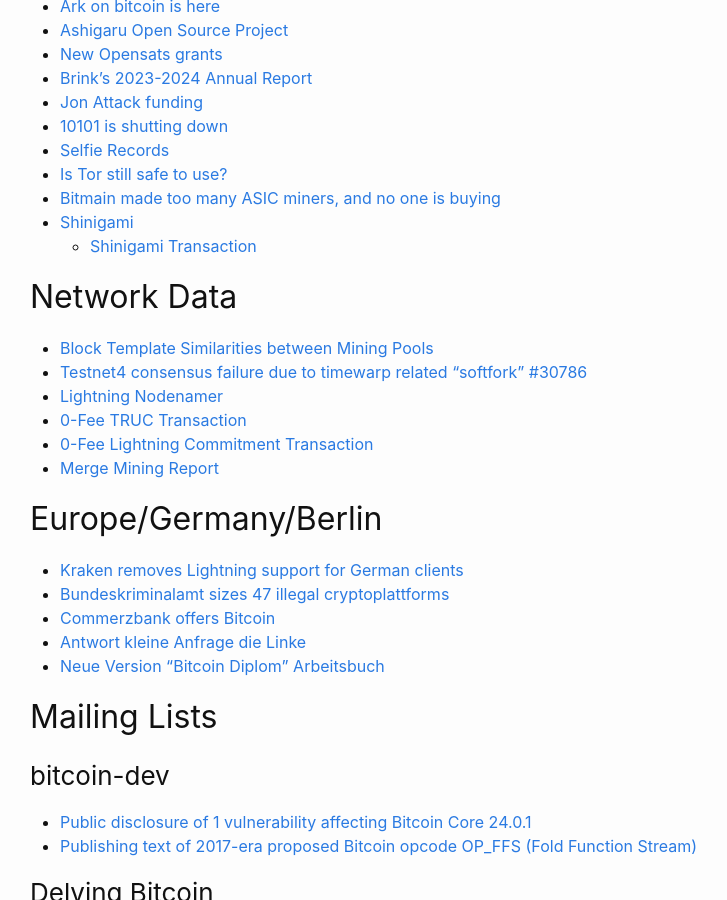
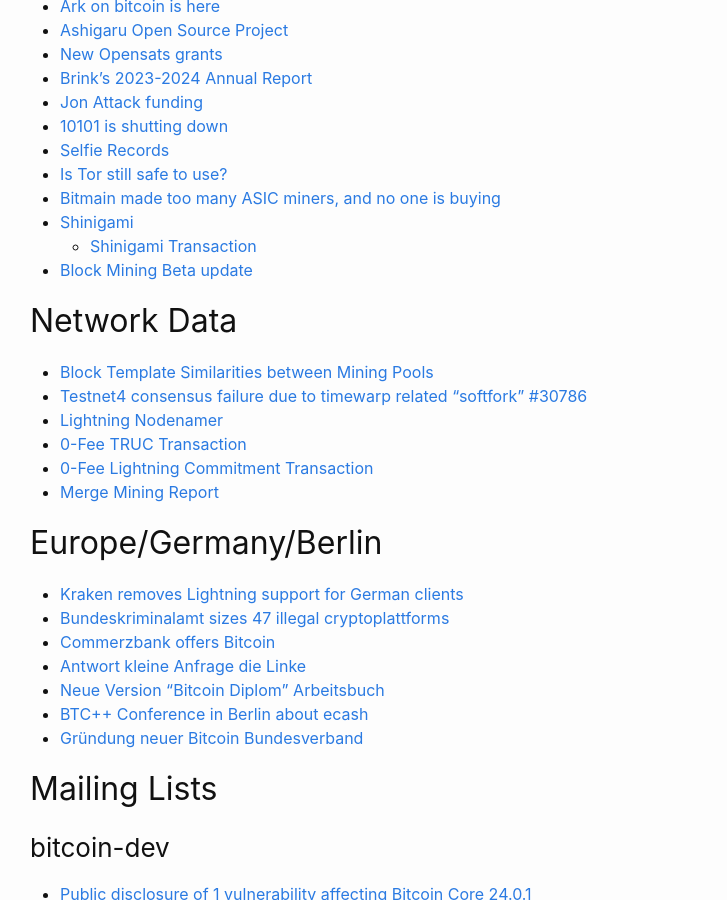
Before and after one commit to fjahr/bitdevsberlin, a Jekyll site: the page built from _posts/2024-10-09-socratic-seminar-60.md, in a window 1280 px wide and 900 px high, scrolled down 1097 px. Shown: the whole window, without its empty margins (240-967 px from the left). Built offline with Jekyll 4.4.1, drawn with Linux system fonts in a browser that asks for light colours.

Commit message:
Update #60

```diff
--- a/_posts/2024-10-09-socratic-seminar-60.md
+++ b/_posts/2024-10-09-socratic-seminar-60.md
@@ -49,6 +49,7 @@ Thanks to [Ordimint](https://ordimint.com) for sponsoring food and drinks for th
 - [Bitmain made too many ASIC miners, and no one is buying](https://x.com/theMiningPod/status/1831323103743369359)
 - [Shinigami](https://github.com/keep-starknet-strange/shinigami)
   - [Shinigami Transaction](https://x.com/roasbeef/status/1831794668209893553)
+- [Block Mining Beta update](https://www.mining.build/blog/mdk-beta-update/)
 
 ## Network Data
 
@@ -66,6 +67,8 @@ Thanks to [Ordimint](https://ordimint.com) for sponsoring food and drinks for th
 - [Commerzbank offers Bitcoin](https://www.commerzbank.de/group/newsroom/press-releases/commerzbank-crypto-finance.html)
 - [Antwort kleine Anfrage die Linke](https://dserver.bundestag.de/btd/20/128/2012874.pdf)
 - [Neue Version "Bitcoin Diplom" Arbeitsbuch](https://aprycot.media/wp-content/uploads/Bitcoin-Diplom-Arbeitsbuch-2023.pdf)
+- [BTC++ Conference in Berlin about ecash](https://btcplusplus.dev/conf/berlin24)
+- [Gründung neuer Bitcoin Bundesverband](https://x.com/btcverband/status/1840789333952872798)
 
 ## Mailing Lists
 
```
